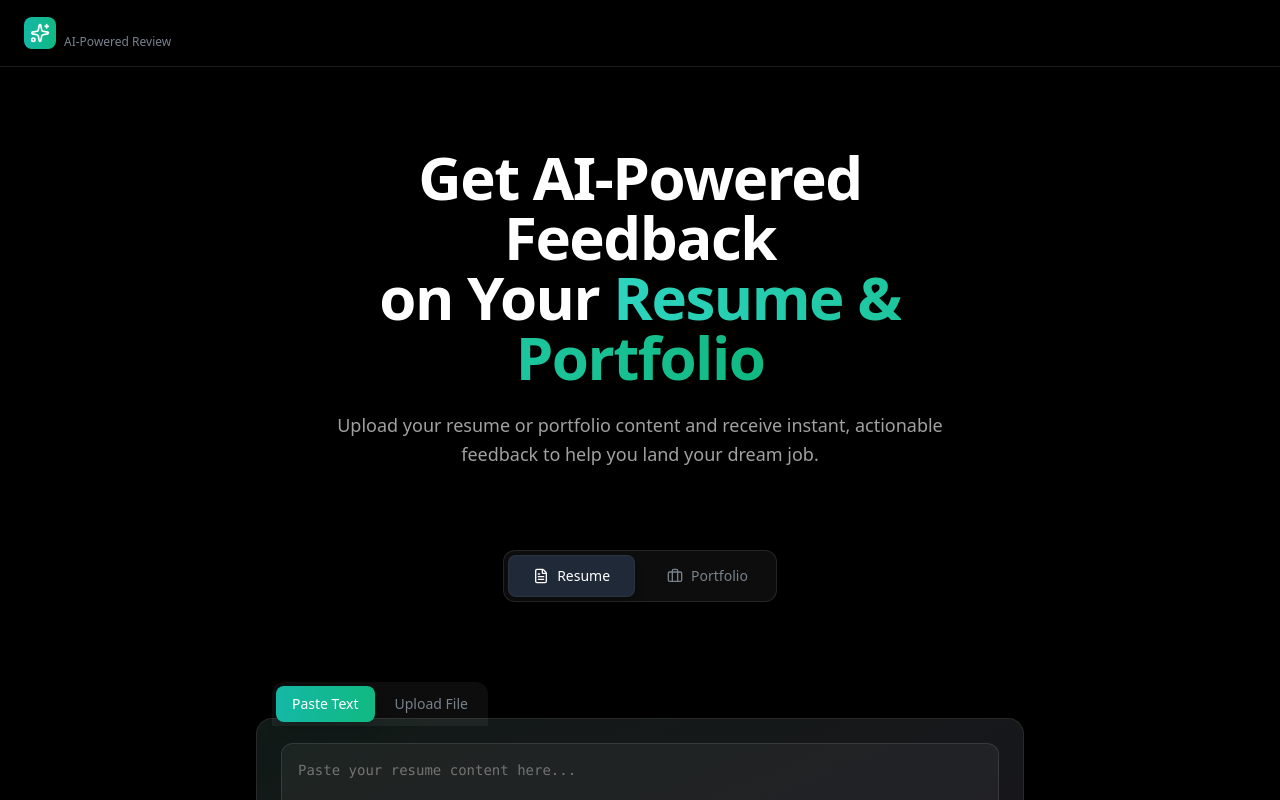
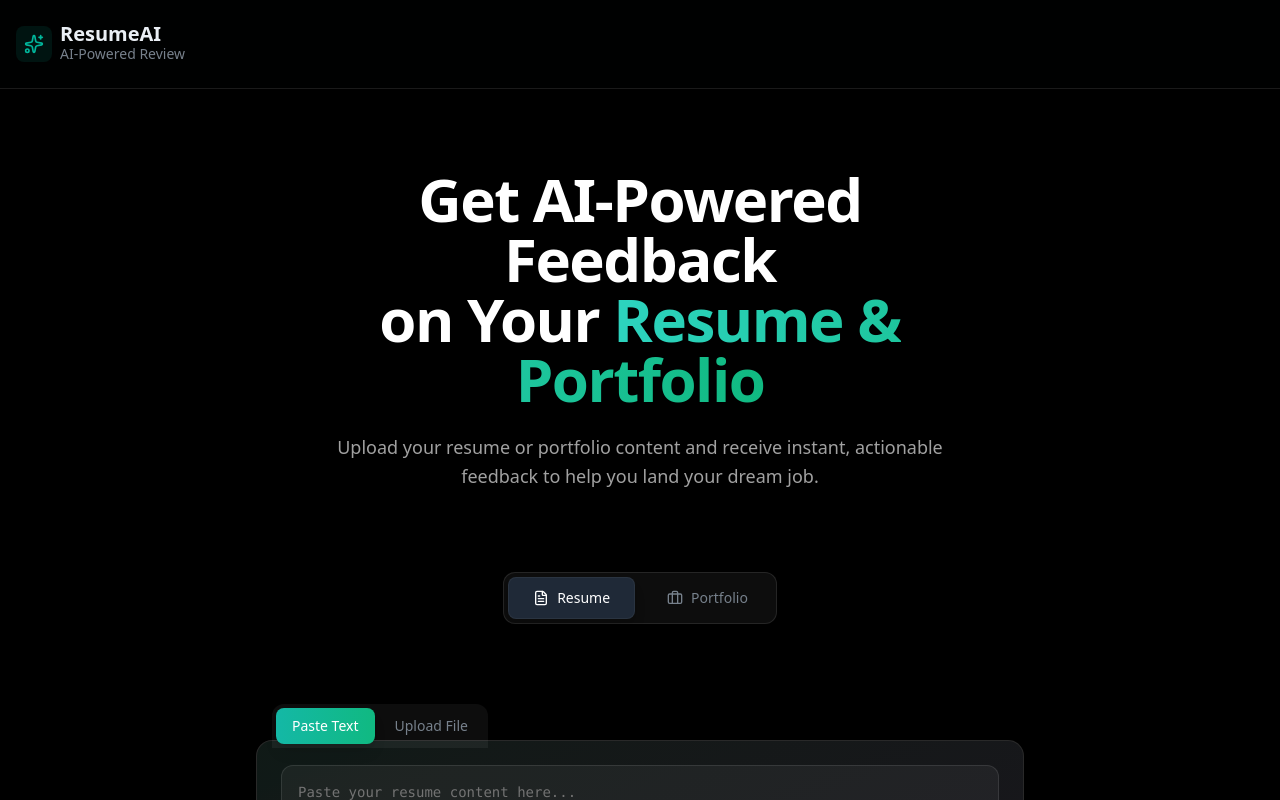
Before and after one commit to Camilo-Suarez98/ai-resume-viewer, a Next.js app: page / in a window 1280 px wide. Shown: the top 800 px of the page. Built offline with nearby package versions, Linux system fonts and the light colour scheme.

Commit message:
feat: change colors in logo and text

```diff
--- a/src/components/Header.tsx
+++ b/src/components/Header.tsx
@@ -1,18 +1,17 @@
-import Link from "next/link";
 import { Sparkles } from "lucide-react";
 
 export function Header() {
   return (
-    <header className="flex items-center justify-between px-6 py-4 border-b border-white/10 bg-black/20 backdrop-blur-md sticky top-0 z-50">
+    <header className="flex items-center justify-between px-4 py-6 border-b border-white/10 bg-background/20 backdrop-blur-md sticky top-0 z-50">
       <div className="flex items-center gap-2">
-        <div className="p-1.5 bg-gradient-primary rounded-lg">
-          <Sparkles className="w-5 h-5 text-white" />
+        <div className="p-2 bg-primary/10 rounded-lg">
+          <Sparkles className="w-5 h-5 text-primary" />
         </div>
         <div>
-          <h1 className="text-lg font-bold leading-none">ResumeAI</h1>
-          <p className="text-xs text-muted-foreground">AI-Powered Review</p>
+          <h1 className="text-xl font-bold leading-none text-foreground">ResumeAI</h1>
+          <p className="text-sm text-muted-foreground">AI-Powered Review</p>
         </div>
       </div>
     </header>
   );
-}
+};
```
